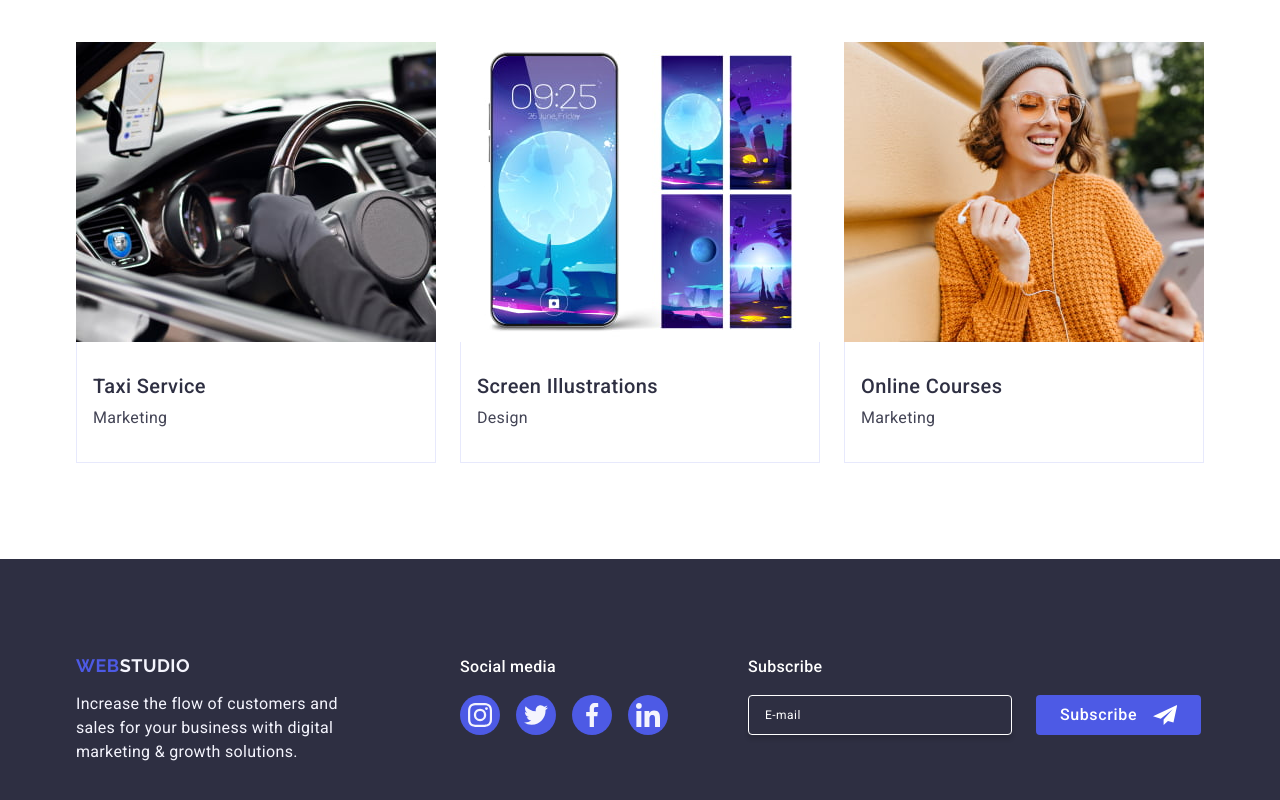
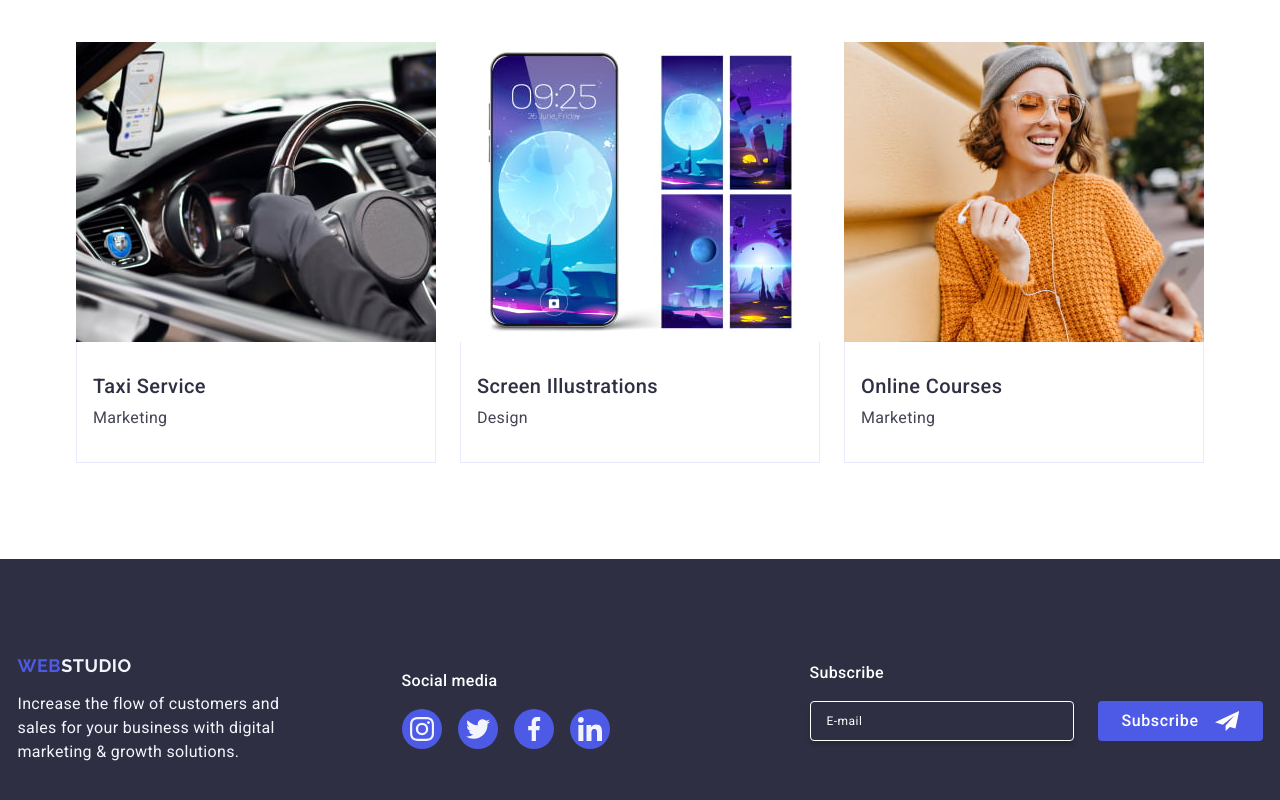
Before and after one commit to Rostyslav-Tverskoy/goit-markup-hw-06, a plain HTML site: page index.html in a window 1280 px wide. Shown: the part 2532-3332 px from the top of the page. Drawn offline with nearby package versions, Linux system fonts and the light colour scheme.

Commit message:
Update styles.css

```diff
--- a/css/styles.css
+++ b/css/styles.css
@@ -293,7 +293,7 @@ ul, ol {
             background-color: #2e2f42;
             padding-top: 112px;
             padding-bottom: 112px;
-            background-image: linear-gradient(rgba(46, 47, 66, 0.7), rgba(46, 47, 66, 0.7)), url("/images/Back-tablet-1x.jpg");
+            background-image: linear-gradient(rgba(46, 47, 66, 0.7), rgba(46, 47, 66, 0.7)), url("../images/Back-tablet-1x.jpg");
             max-width: 768px;
         }
         .main-title {
@@ -307,7 +307,7 @@ ul, ol {
 
 @media (min-width:768px) and (min-resolution:192dpi) {
     .section-one{
-    background-image: linear-gradient(rgba(46, 47, 66, 0.7), rgba(46, 47, 66, 0.7)), url("/images/Back-tablet-2x.jpg");
+    background-image: linear-gradient(rgba(46, 47, 66, 0.7), rgba(46, 47, 66, 0.7)), url("../images/Back-tablet-2x.jpg");
     }
 }
 
@@ -724,9 +724,11 @@ ul, ol {
     line-height: 1.2;
     letter-spacing: 0.02em;
     color: #434455;
+    font-style: normal;
 }
 .mobile-contacts-list.current {
     color: #4d5ae5;
+    font-style: normal;
 }
 
 .social-links-list-item-mobile {
@@ -1224,13 +1226,19 @@ fill: #FFFFFF;
     .container.footer{
         flex-direction: row;
         flex-wrap: wrap;
-        align-items: flex-start;
+        align-items: center;
+        justify-content: center;
         gap: 24px;
         row-gap: 0px;
-        margin-left: 108px;
-        margin-right: 164px;
+        margin-left: auto;
+        margin-right: auto;
 
     }
+    .container {
+        margin-left: auto;
+        margin-right: auto;
+    }
+
 
     .section-footer-paragraph {
         width: 264px;
@@ -1249,9 +1257,10 @@ fill: #FFFFFF;
 
     .footer-subscribe {
         flex-direction: column;
-        margin-left: 0;
-        margin-right: 0;
         align-items: flex-start;
+        justify-content: flex-start;
+        margin-left: 120px;
+
     }
         .logo-div {
             margin-right: 0;
```
